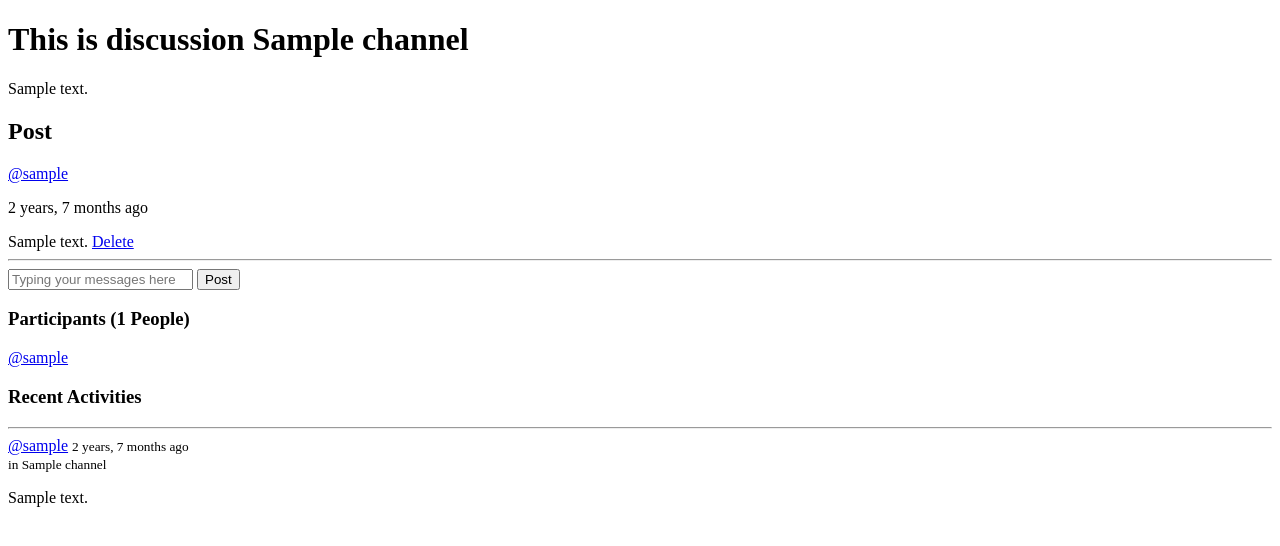
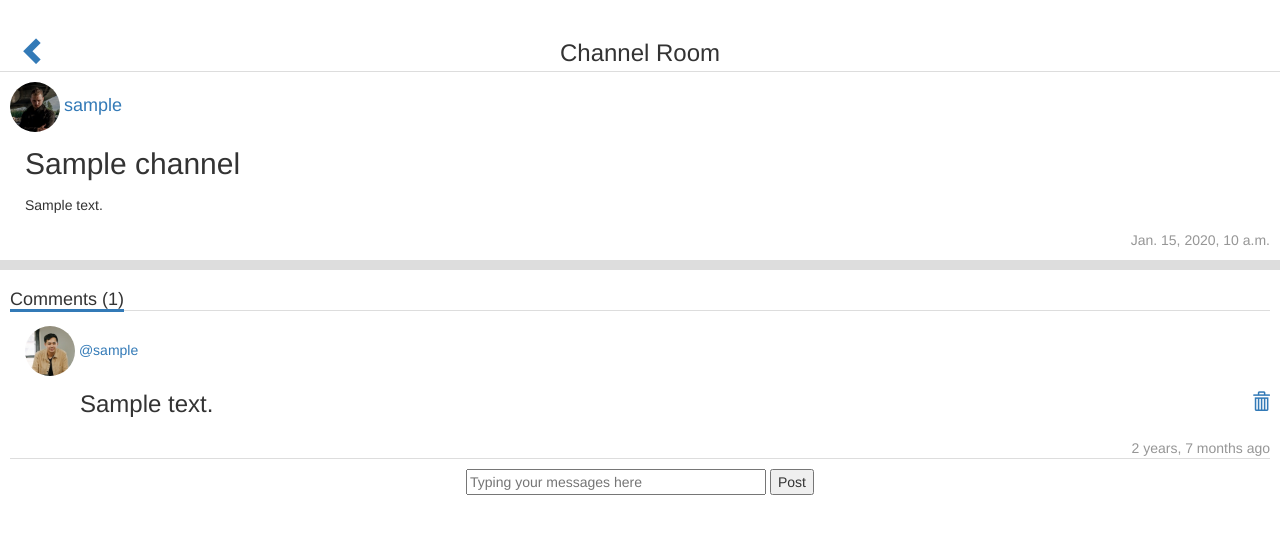
Before and after one commit to RuiqiJia/DECO7381, a Django app: page /channel/1/ in a window 1280 px wide. Shown: the top 546 px of the page. Run offline with Django 4.2, Linux system fonts and the light colour scheme; a user stored in the database is signed in; tables that the repository leaves empty hold one stand-in row (values such as "Sample post"); some libraries are stand-ins or nearby versions.

Commit message:
Minor changes

```diff
--- a/emuegg/base/templates/base/channel.html
+++ b/emuegg/base/templates/base/channel.html
@@ -1,72 +1,190 @@
+{% load static %}
 <!DOCTYPE html>
 <html lang="en">
 <head>
-    <meta charset="UTF-8" />
-    <meta http-equiv="X-UA-Compatible" content="IE=edge" />
-    <meta name="viewport" content="width=device-width, initial-scale=1.0" />
+    <meta charset="UTF-8"/>
+    <meta http-equiv="X-UA-Compatible" content="IE=edge"/>
+    <meta name="viewport" content="width=device-width, initial-scale=1.0"/>
     <title>Discussion Channels</title>
+    <link rel="stylesheet" href="{% static 'css/bootstrap.min.css' %}">
+    <style>
+        .channel-top {
+            padding: 40px 10px 0 10px;
+            border-bottom: 1px solid #dddddd;
+            background-color: white;
+        }
+
+        .channel-top div {
+            text-align: center;
+            padding-bottom: 5px;
+        }
+
+        .get-back {
+            position: absolute;
+            top: 37px;
+            left: 20px;
+            font-size: 2em;
+        }
+
+
+        .channel-header-wrapper,
+        .post {
+            padding: 10px 10px;
+        }
+
+        .channel-header-wrapper {
+            background-color: white;
+            margin-bottom: 10px;
+        }
+
+        .channel-header img,
+        .post img {
+            width: 50px;
+        }
+
+        .channel-header-name,
+        .channel-header-description,
+        .message-header {
+            margin: 15px 0;
+            padding: 0 15px;
+        }
+
+        .post {
+            background-color: white;
+        }
+
+        .comment-header {
+            border-bottom: 1px solid #dddddd;
+
+        }
+
+        .comment-header span {
+            border-bottom: 3px solid #337ab7;
+        }
+
+        .message-wrapper {
+            overflow:hidden;
+            padding-bottom: 10px;
+        }
+
+        .message-body {
+            float: left;
+            margin: 0;
+            position: relative;
+            top: 0;
+            left: 70px;
+        }
+
+        .message-operation {
+            float: right;
+            font-size: 1.3em;
+
+        }
+
+        .comment-time,
+        .channel-time {
+            text-align: right;
+            margin-top: 10px;
+            color: rgb(150, 150, 150);
+        }
+
+        .comment-time {
+            border-bottom: 1px solid #dddddd;
+        }
+
+        .typein-bar {
+            {% comment %} border: 1px solid black; {% endcomment %}
+            text-align: center;
+
+        }
+
+        .typein-text {
+            width: 300px;
+        }
+
+    </style>
 </head>
 <body>
-{#    {% extends 'main.html' %}#}
-{#    {% block content %}#}
+    <div class="channel-top">
+        <a href="{% url 'home' %}">
+            <span class="glyphicon glyphicon-chevron-left get-back" aria-hidden="true"></span>
+        </a>
+        <div>
+            <span class="h3">Channel Room</span>
+        </div>
+    </div>
+
+
 <div class="channel">
-      <div>
-        <h1>This is discussion {{channel.name}}</h1>
-      <p>{{channel.description}}</p>
+    <div style="background-color: #dddddd;">
+        <div class="channel-header-wrapper">
+            <div class="channel-header">
+                <img src="{% static 'images/normal-user.jpg' %}" alt="Logo image" class="img-circle">
+                <span class="h4" style="color: #337ab7;">{{ channel.host.username }}</span>
+            </div>
+            <div class="channel-header-name">
+                <span class="h2">{{ channel.name }}</span>
+            </div>
+            <div class="channel-header-description">{{ channel.description }}</div>
+            <div class="channel-time">
+                <span>{{ channel.created }}</span>
+            </div>
+
+
+        </div>
+
         <div class="post">
-        <h2>Post</h2>
+            <div class="h4 comment-header">
+                <span>Comments ({{participants.count }})</span>
+            </div>
             {% for post in posts %}
                 <div class="message">
 
-            <a href="{% url 'profile' user.id %}">@{{post.user.username}}</a>
-            <p>{{post.created | timesince}} ago</p>
+                    <div class="message-header">
+                        <img src="{% static 'images/profile2.jpg' %}" alt="Logo image" class="img-circle">
+                        <a class="h5" style="color: #337ab7;" href="{% url 'profile' user.id %}">@{{ post.user.username }}</a>
+                    </div>
 
-            {{post.message}}
+
+                    <div class="message-wrapper">
+                        <div class="h3 message-body">
+                            {{ post.message }}
+                        </div>
+                        <div  class="message-operation">
                             {% if request.user == post.user %}
-            <a href="{% url 'delete_message' post.id %}">Delete</a>
+                            <a href="{% url 'delete_message' post.id %}">
+                                <span class="glyphicon glyphicon-trash discussion-delete" aria-hidden="true"></span>
+                            </a>
                             {% endif %}
-            <hr>
+                        </div>
+                    </div>
+                    <div class="comment-time">
+                        <span>{{ post.created | timesince }} ago</span>
+                    </div>
+
                 </div>
             {% endfor %}
             </ul>
+
+        </div>
+    </div>
+
+    <div class="typein-bar">
+
         {% if request.user.is_authenticated %}
-        <div>
                 <form action="" method="post">
                     {% csrf_token %}
-            <input type="text" name="message" placeholder="Typing your messages here" />
-            <input type="submit" value="Post" />
+                        <input class="typein-text" type="text" name="message" placeholder="Typing your messages here"/>
+                        <input type="submit" value="Post"/>
                 </form>
-        </div>
         {% endif %}
-      </div>
-      </div>
-      <div class="participants">
-        <h3 class="participants__top">Participants <span>({{participants.count}} People)</span></h3>
-        <div class="participants__list scroll">
-          {% for user in participants %}
-            <p>
-
-              <a href="{% url 'profile' user.id %}">@{{user.username}}</a>
-            </p>
-          </a>
-          {% endfor %}
-        </div>
-      </div>
-      <div class="recent">
-        <h3>Recent Activities</h3>
-        <hr />
-        {% for post in posts %}
-        <a href="{% url 'profile' post.user.id %}"
-          >@{{post.user.username}}</a
-        >
-        <small>{{post.created | timesince}} ago</small>
-        <br />
-        <small>in {{post.channel}}</small>
-        <p>{{post.message}}</p>
-        {% endfor %}
     </div>
 
 </div>
-{#    {% endblock %}#}
+
+
+<script src="{% static 'js/jquery-3.6.0.js' %}"></script>
+<script src="{% static 'js/bootstrap.min.js' %}"></script>
+
 </body>
 </html>
--- a/emuegg/base/templates/base/login.html
+++ b/emuegg/base/templates/base/login.html
@@ -236,7 +236,7 @@
                             maxlength="50"
                             class="form-control login-form-2"
                             id="id_country"
-                            placeholder="Please enter your E-mail"
+                            placeholder="Please enter your Country"
                             required=""
                     />
                 </div>
@@ -248,7 +248,7 @@
                             maxlength="50"
                             class="form-control login-form-2"
                             id="id_password1"
-                            placeholder="Please enter your Country"
+                            placeholder="Please enter your Password"
                             required=""
                     />
                 </div>
--- a/emuegg/base/templates/base/map.html
+++ b/emuegg/base/templates/base/map.html
@@ -197,7 +197,7 @@
                     </li>
                     <li>
                         <a href="/profile/2">
-                            <img src="{% static 'images/6.png' %}" alt="function1">User Profile
+                            <img src="{% static 'images/7.png' %}" alt="function1">User Profile
                         </a>
                     </li>
 
--- a/emuegg/base/templates/base/profile.html
+++ b/emuegg/base/templates/base/profile.html
@@ -351,6 +351,7 @@
 </div>
 
 
+
 <script src="{% static 'js/jquery-3.6.0.js' %}"></script>
 <script src="{% static 'js/bootstrap.min.js' %}"></script>
 
```
Also changed, not shown: emuegg/base/templates/base/home.html (+12 -4 lines), emuegg/static/images/7.png (added), emuegg/static/images/user.png (deleted), 4 other files. Lines whose indentation alone changed are shown as unchanged.
